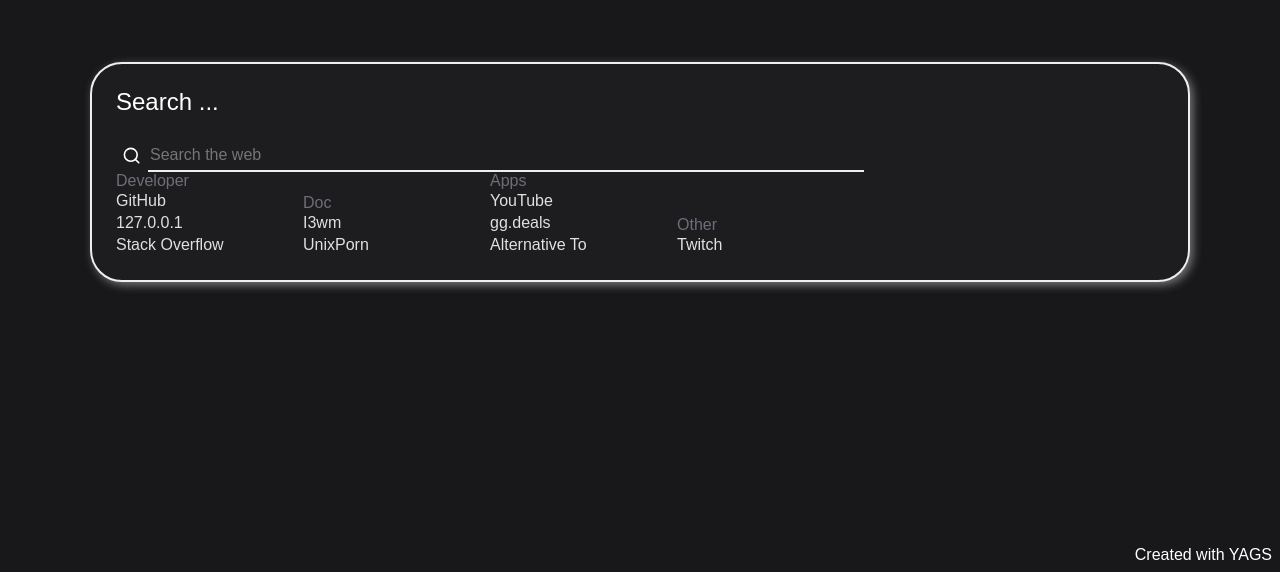
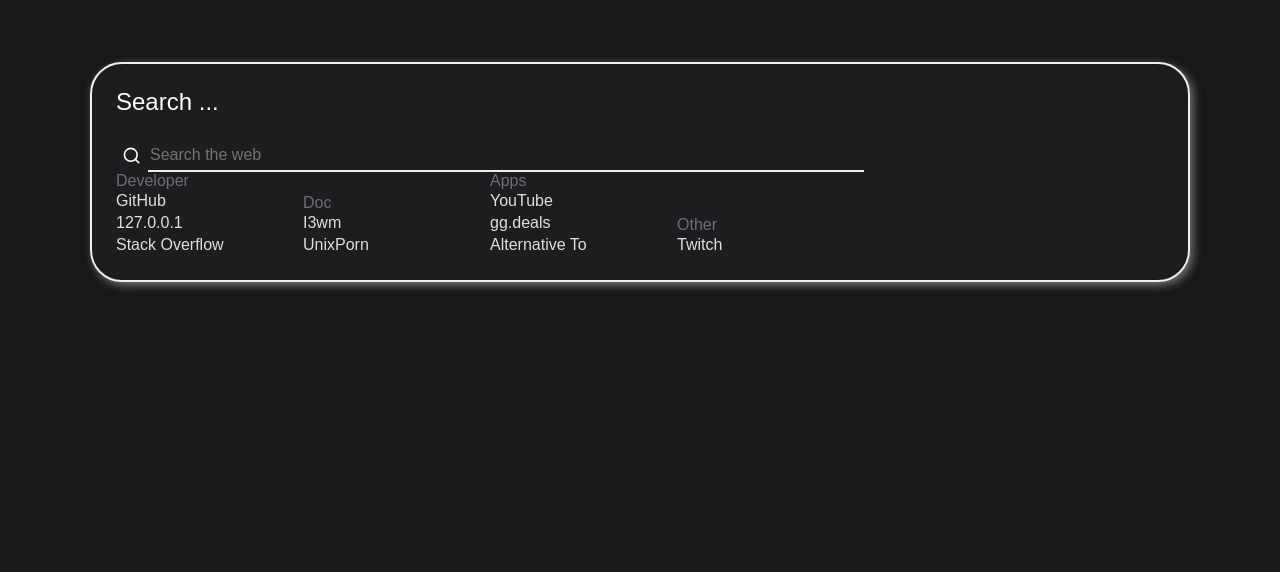
Before and after one commit to Przemeuu/StartPage_Firefox, a plain HTML site: page index.html in a window 1280 px wide. Shown: the part 228-800 px from the top of the page. Drawn offline with Linux system fonts and the light colour scheme.

Commit message:
start_page_update

```diff
--- a/index.html
+++ b/index.html
@@ -23,7 +23,7 @@
         </div>
       </main>
     </div>
-    <a id="yags-link" href="https://prettycoffee.github.io/yet-another-generic-startpage/">Created with YAGS</a>
+    <!-- <a id="yags-link" href="">Przemeu</a> -->
   </body>
   <script type="text/javascript" src="./scripts.js"></script>
 </html>
```
